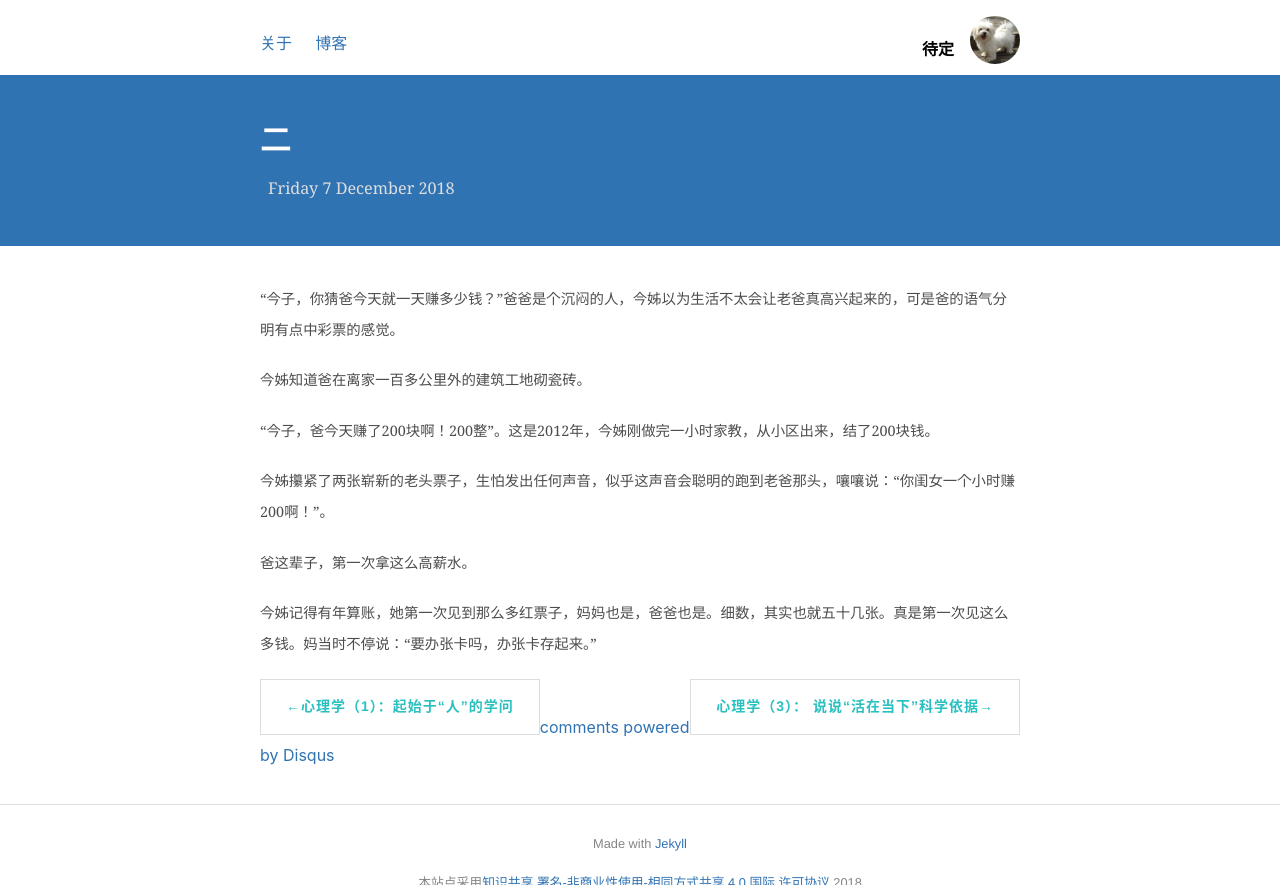
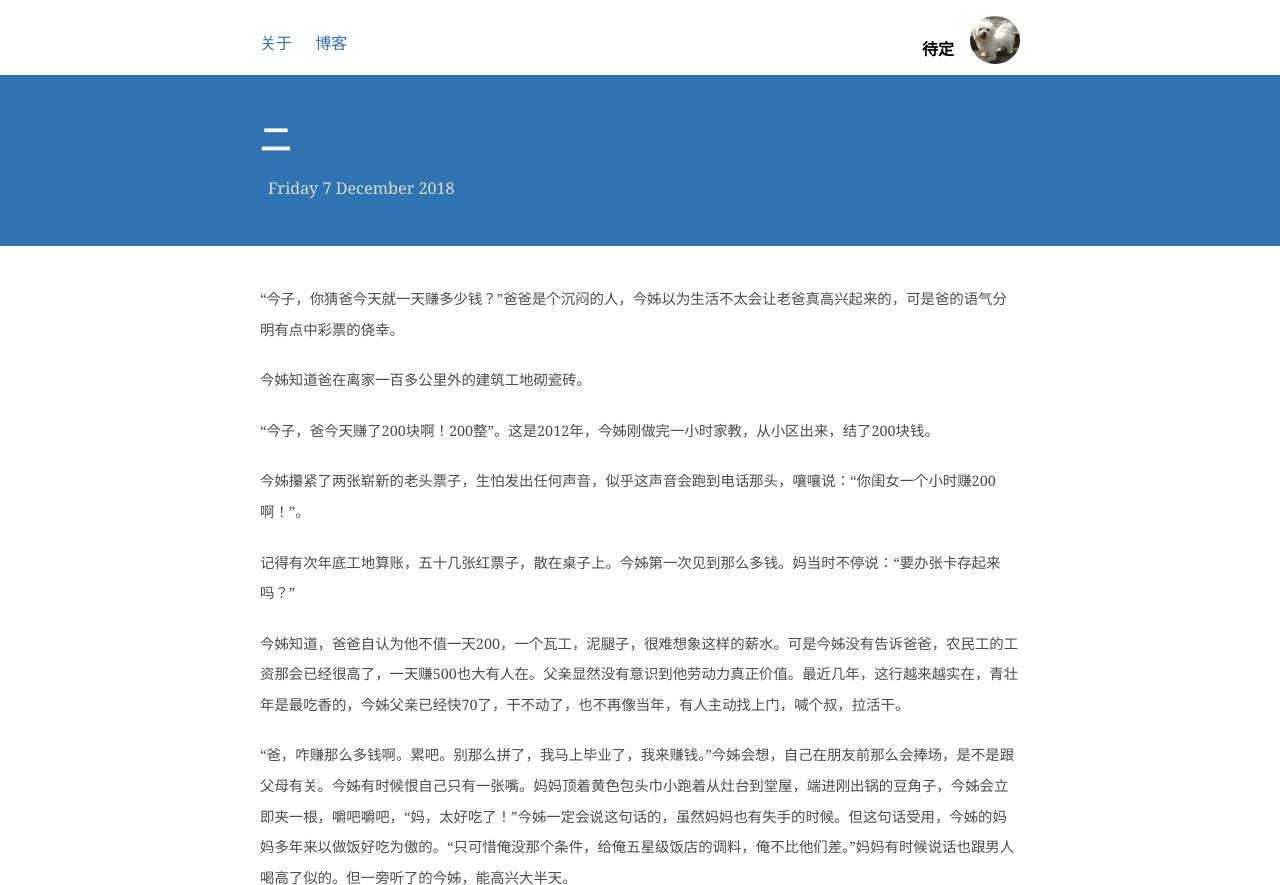
Before and after one commit to shirleysteve/1, a Jekyll site: the page built from _posts/2018-12-7-今姊2.md, in a window 1280 px wide and 1400 px high, cut to the strip 0-885 px from the top of the window. Built offline with Jekyll 4.4.1, drawn with Linux system fonts in a browser that asks for light colours; nearby versions of some CDN libraries; comment, search, counter and statistics services are not loaded.

Commit message:
Update 2018-12-7-今姊2.md

```diff
--- a/_posts/2018-12-7-今姊2.md
+++ b/_posts/2018-12-7-今姊2.md
@@ -4,14 +4,16 @@ layout: post
 title: 二
 ---
 
-“今子，你猜爸今天就一天赚多少钱？”爸爸是个沉闷的人，今姊以为生活不太会让老爸真高兴起来的，可是爸的语气分明有点中彩票的感觉。
+“今子，你猜爸今天就一天赚多少钱？”爸爸是个沉闷的人，今姊以为生活不太会让老爸真高兴起来的，可是爸的语气分明有点中彩票的侥幸。
 
 今姊知道爸在离家一百多公里外的建筑工地砌瓷砖。
 
 “今子，爸今天赚了200块啊！200整”。这是2012年，今姊刚做完一小时家教，从小区出来，结了200块钱。
 
-今姊攥紧了两张崭新的老头票子，生怕发出任何声音，似乎这声音会聪明的跑到老爸那头，嚷嚷说：“你闺女一个小时赚200啊！”。
+今姊攥紧了两张崭新的老头票子，生怕发出任何声音，似乎这声音会跑到电话那头，嚷嚷说：“你闺女一个小时赚200啊！”。
 
-爸这辈子，第一次拿这么高薪水。
+记得有次年底工地算账，五十几张红票子，散在桌子上。今姊第一次见到那么多钱。妈当时不停说：“要办张卡存起来吗？”
 
-今姊记得有年算账，她第一次见到那么多红票子，妈妈也是，爸爸也是。细数，其实也就五十几张。真是第一次见这么多钱。妈当时不停说：“要办张卡吗，办张卡存起来。”
+今姊知道，爸爸自认为他不值一天200，一个瓦工，泥腿子，很难想象这样的薪水。可是今姊没有告诉爸爸，农民工的工资那会已经很高了，一天赚500也大有人在。父亲显然没有意识到他劳动力真正价值。最近几年，这行越来越实在，青壮年是最吃香的，今姊父亲已经快70了，干不动了，也不再像当年，有人主动找上门，喊个叔，拉活干。
+
+“爸，咋赚那么多钱啊。累吧。别那么拼了，我马上毕业了，我来赚钱。”今姊会想，自己在朋友前那么会捧场，是不是跟父母有关。今姊有时候恨自己只有一张嘴。妈妈顶着黄色包头巾小跑着从灶台到堂屋，端进刚出锅的豆角子，今姊会立即夹一根，嚼吧嚼吧，“妈，太好吃了！”今姊一定会说这句话的，虽然妈妈也有失手的时候。但这句话受用，今姊的妈妈多年来以做饭好吃为傲的。“只可惜俺没那个条件，给俺五星级饭店的调料，俺不比他们差。”妈妈有时候说话也跟男人喝高了似的。但一旁听了的今姊，能高兴大半天。
```
